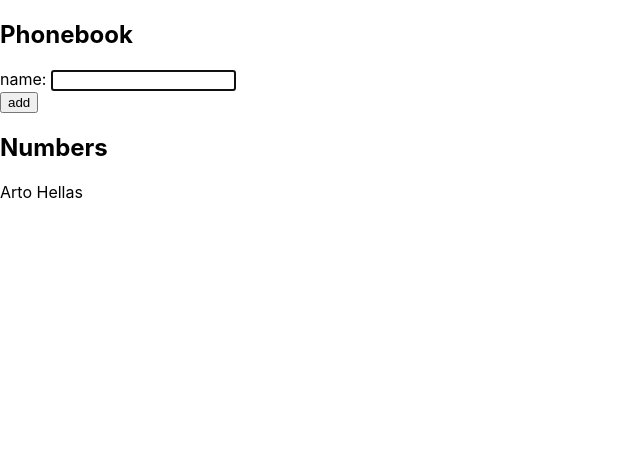
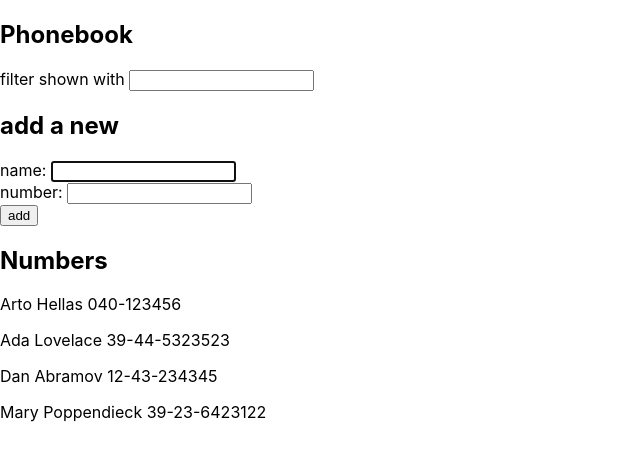
Before and after one commit to dmsoares/fullstack-open-exercises, a React (Create React App) app in the folder part2/phonebook/: page / in a window 1280 px wide. Shown: the top 460 px of the page, without its empty margins (0-640 px from the left). Built offline with nearby package versions, Linux system fonts and the light colour scheme.

Commit message:
add 2.9 solution

```diff
--- a/part2/phonebook/src/App.js
+++ b/part2/phonebook/src/App.js
@@ -2,9 +2,21 @@
 
 const App = () => {
   const [ persons, setPersons ] = useState([
-    { name: 'Arto Hellas' }
+    { name: 'Arto Hellas', number: '040-123456' },
+    { name: 'Ada Lovelace', number: '39-44-5323523' },
+    { name: 'Dan Abramov', number: '12-43-234345' },
+    { name: 'Mary Poppendieck', number: '39-23-6423122' }
   ])
-  const [newName, setNewName] = useState('')
+  const [newName, setNewName] = useState('');
+  const [newNumber, setNewNumber] = useState('');
+  const [filteredPersons, setFilteredPersons] = useState(persons);
+
+  const applyFilter = (event) => {
+    const {value} = event.target;
+    const filter = new RegExp(`${value}`, 'ig');
+    const filtered = persons.filter(person => person.name.search(filter) !== -1);
+    setFilteredPersons(filtered);
+  }
 
   const handleOnSubmit = (event) => {
     event.preventDefault();
@@ -12,23 +24,31 @@
       alert(`${newName} is already added to phonebook`);
       return
     }
-    setPersons([...persons, { name: newName }]);
+    setPersons([...persons, { name: newName, number: newNumber }]);
     setNewName('');
+    setNewNumber('');
   }
 
   return (
     <div>
       <h2>Phonebook</h2>
+        <div>
+          filter shown with <input onChange={applyFilter} />
+        </div>
+      <h2>add a new</h2>
       <form onSubmit={handleOnSubmit}>
         <div>
           name: <input onChange={(event) => setNewName(event.target.value)} value={newName} autoFocus/>
+        </div>
+        <div>
+          number: <input onChange={(event) => setNewNumber(event.target.value)} value={newNumber} />
         </div>
         <div>
           <button type="submit">add</button>
         </div>
       </form>
       <h2>Numbers</h2>
-      {persons.map(person => <p key={person.name}>{person.name}</p>)}
+      {filteredPersons.map(person => <p key={person.name}>{person.name} {person.number}</p>)}
     </div>
   )
 }
```
